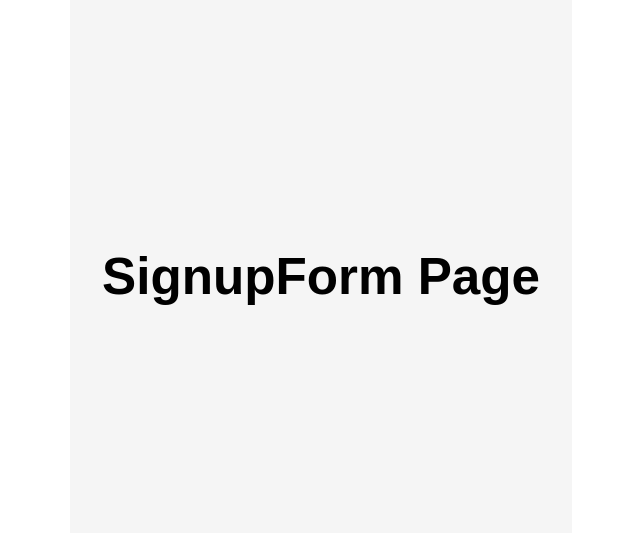
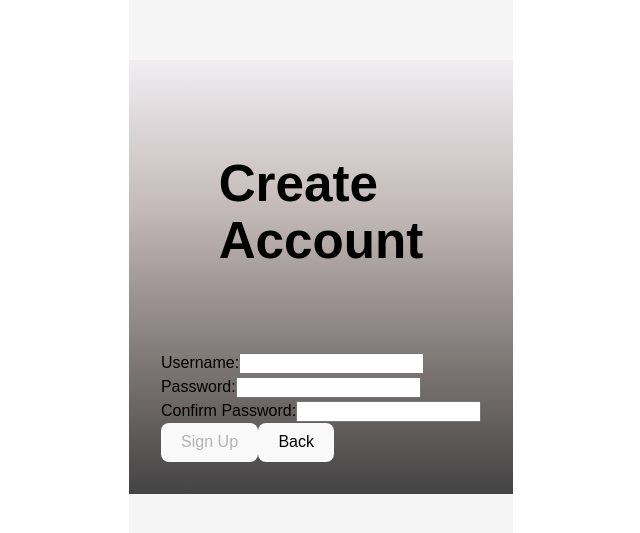
Before and after one commit to ForgeBrew96/digital-compile, a React (Vite) app: page /signup in a window 1280 px wide. Shown: the part 123-656 px from the top of the page, without its empty margins (319-959 px from the left). Built offline with nearby package versions, Linux system fonts and the light colour scheme; no server answers.

Commit message:
compile protocol page done

```diff
--- a/src/App.css
+++ b/src/App.css
@@ -3,6 +3,7 @@
   margin: 0 auto;
   padding: 2rem;
   text-align: center;
+  background: linear-gradient(to bottom, #f1edf1, rgb(197, 187, 187), rgb(133, 124, 124), rgb(68, 67, 67));
 }
 
 .logo {
@@ -33,17 +34,17 @@ justify-content: space-around;
   height: 100%;
   width: 0;
   position: fixed;
-  z-index: 1;
+  z-index: 3;
   top: 0;
   left: 0;
-  background-color: #81b29ac5;
+  background-color: #696666dc;
   overflow-x: hidden;
   transition: 0.5s;
   padding-top: 60px;
 }
 
 .sidebar.open {
-  width: 250px;
+  width: 350px;
 }
 
 .sidebar ul {
@@ -77,13 +78,23 @@ justify-content: space-around;
   opacity: 50%;
 }
 
+.nav {
+  display: flex;
+  justify-content: flex-end;
+  width: 100%;
+}
+
 .openbtn {
+  display: flex;
+  justify-content: flex-end;
   font-size: 20px;
   cursor: pointer;
-  background-color: #457B9D;
+  background-color: #0f1113e5;
   color: white;
   border: none;
   margin: 10px;
+  padding-left: 80px;
+  padding-right: 80px;
 }
 
 #main {
--- a/src/components/NavBar/NavBar.jsx
+++ b/src/components/NavBar/NavBar.jsx
@@ -16,7 +16,7 @@ const closeNav = () => {
     <div>
 
     {user ? (
-        <nav>
+        <nav className='nav'>
           <div id="mySidebar" className={`sidebar ${isOpen ? 'open': ''}`}>
             <button className="closebtn" onClick={closeNav}>X</button>
 
--- a/src/components/ProtocolDB/ProtocolDB.css
+++ b/src/components/ProtocolDB/ProtocolDB.css
@@ -1,14 +1,27 @@
-.protocol-buttons {
+.protocol-btn {
     display: flex;
     flex-wrap: wrap;
     gap: 8px;
-    margin-bottom: 16px;
+    background: linear-gradient(to left, #8f6197, rgb(233, 233, 170), rgb(214, 71, 71));
+    border: 2px solid #000000;
+    margin: 4px;
+    font-family:'Lucida Sans', 'Lucida Sans Regular', 'Lucida Grande', 'Lucida Sans Unicode', Geneva, Verdana, sans-serif;
 }
 
-.protocol-buttons button {
+.protocol-btn-background {
+    display: flex;
+    flex-wrap: wrap;
+    background: linear-gradient(to right, #f1edf1, rgb(197, 187, 187), rgb(133, 124, 124), rgb(68, 67, 67));
+    border: 2px solid #000000;
+    border-radius: 2%;
+    padding-left: 4%;
+    margin: 2%
+}
+
+.protocol-btn.selected {
     padding: 8px 12px;
-    border: 1px solid #ccc;
-    background-color: #f0f0f0;
+    background: linear-gradient(to left, #883599, rgb(218, 95, 95));
+    border: 3px solid #000000;
     cursor: pointer;
 }
 
@@ -21,7 +34,20 @@
     position: relative;
     background: url('protocol_images/Screenshots/Screenshot 2024-12-12 101328.png');
     background-size: cover;
+    z-index: 1;
 }
+
+.backgroundMat::before {
+    position: absolute;
+    z-index: -1;
+    top: 0;
+    left: 0;
+    width: 100%;
+    height: 100%;
+    content: "";
+    background-color: rgba(83, 77, 65, 0.329);
+}
+
 
 .headingProtocolDB {
     position: relative;
@@ -40,11 +66,28 @@
     width: 100%;
 }
 
+.scroll-container::-webkit-scrollbar {
+    width: 16px;
+}
+
+.scroll-container::-webkit-scrollbar-track {
+    background: linear-gradient(to bottom, #f1edf1, rgb(197, 187, 187), rgb(133, 124, 124), rgb(68, 67, 67));
+    border-radius: 100px;
+    border: outset rgba(136, 151, 145, 0.562) 2px
+  }
+
+  .scroll-container::-webkit-scrollbar-thumb {
+    background: linear-gradient(to bottom, #57184c, #57184c, rgb(49, 75, 189));
+    border: solid rgb(19, 16, 16) 2px;
+    border-radius: 100px;
+  }
+
 .grid-item {
     flex: 0 0 calc((100% / 6) - 5px);
     height: 300px;
     background-color: #fff;
-    border: 3px solid #ddd;
+    border: 3px outset #ddd;
+    border-radius: 2px;
     padding: 25px;
     text-align: center;
     position: relative;
--- a/src/components/ProtocolDB/ProtocolDB.jsx
+++ b/src/components/ProtocolDB/ProtocolDB.jsx
@@ -1,5 +1,5 @@
 import './ProtocolDB.css';
-import { useEffect, useState } from 'react';
+import { useState } from 'react';
 
 const ProtocolDB = ({ user, ogCards }) => {
  const [selectedProtocols, setSelectedProtols] = useState(new Set())
@@ -25,15 +25,56 @@ const protocolIds = Array.from(new Set(ogCards.map(card => card.protocol_id)))
     return (
         <div className = "backgroundMat">
         <img src = 'protocol_images/Screenshots/compile_logo_owned.png' className = "headingProtocolDB"/>
-        <div className="protocol-buttons">
-        {protocolIds.map(protocolId => (
+        <div className="protocol-btn-background">
+        {protocolIds.map(protocolId => {
+            let className = `protocol-btn protocol-${protocolId}`;
+            if (selectedProtocols.has(protocolId)) {
+                 className += ' selected';
+            }
+
+            let buttonText = ''
+            if (protocolId === 1) {
+                buttonText = 'Apathy'
+            } else if (protocolId === 2) {
+                buttonText = 'Life'
+            } else if (protocolId === 3) {
+                buttonText = 'Psychic'
+            } else if (protocolId === 4) {
+                buttonText = 'Plague'
+            } else if (protocolId === 5) {
+                buttonText = 'Metal'
+            } else if (protocolId === 6) {
+                buttonText = 'Light'
+            } else if (protocolId === 7) {
+                buttonText = 'Water'
+            } else if (protocolId === 8) {
+                buttonText = 'Hate'
+            } else if (protocolId === 9) {
+                buttonText = 'Love'
+            } else if (protocolId === 10) {
+                buttonText = 'Darkness'
+            } else if (protocolId === 11) {
+                buttonText = 'Fire'
+            } else if (protocolId === 12) {
+                buttonText = 'Gravity'
+            } else if (protocolId === 13) {
+                buttonText = 'Death'
+            } else if (protocolId === 14) {
+                buttonText = 'Speed'
+            } else {
+                buttonText = 'Spirit'
+            }
+
+            return (
             <button
             key={`protocol-${protocolId}`}
             onClick={() => handleProtocolClick(protocolId)}
-            className={selectedProtocols.has(protocolId) ? 'selected' : ''}>
-                Protocol {protocolId}
+            className={className}>
+            {buttonText}
             </button>
-        ))}
+            )
+        }
+    )}
         </div>
        <div className="scroll-container">
         {filteredCards.map(card => (
--- a/src/components/SignupForm/SignupForm.jsx
+++ b/src/components/SignupForm/SignupForm.jsx
@@ -1,11 +1,91 @@
+import { useState } from 'react';
+import { Link, useNavigate } from 'react-router-dom';
+import * as authService from '../../service/authService'
 import './SignupForm.css'
 
-const SignupForm = ({ user }) => {
-    return (
-        <h1>
-        SignupForm Page
-        </h1>
-    );
+const SignupForm = (props) => {
+  const navigate = useNavigate();
+  const [message, setMessage] = useState(['']);
+  const [formData, setFormData] = useState({
+    username: '',
+    password: '',
+    passwordConf: '',
+  });
+
+  const updateMessage = (msg) => {
+    setMessage(msg);
   };
 
-  export default SignupForm;
+  const handleChange = (e) => {
+    setFormData({ ...formData, [e.target.name]: e.target.value });
+  };
+
+  const handleSubmit = async (e) => {
+    e.preventDefault()
+    updateMessage('')
+    try {
+        const newUserResponse = await authService.signup(formData)
+        props.setUser(newUserResponse.user);
+          navigate('/dashboard')
+    } catch (error) {
+      updateMessage(error.message)
+  };
+}
+
+  const { username, password, passwordConf } = formData;
+
+  const isFormInvalid = () => {
+    return !(username && password && password === passwordConf);
+  };
+
+  return (
+    <main className="shared-container">
+      {/* <Link to="/">
+        <button className="back-button">←</button>
+      </Link> */}
+      <h1>Create<br/>Account</h1>
+      <p>{message}</p>
+      <form className="signup-form" onSubmit={handleSubmit}>
+        <div className="input-group">
+          <label htmlFor="username">Username:</label>
+          <input
+            type="text"
+            id="name"
+            value={username}
+            name="username"
+            onChange={handleChange}
+          />
+        </div>
+        <div className="input-group">
+          <label htmlFor="password">Password:</label>
+          <input
+            type="password"
+            id="password"
+            value={password}
+            name="password"
+            onChange={handleChange}
+          />
+        </div>
+        <div className="input-group">
+          <label htmlFor="confirm">Confirm Password:</label>
+          <input
+            type="password"
+            id="confirm"
+            value={passwordConf}
+            name="passwordConf"
+            onChange={handleChange}
+          />
+        </div>
+        <div>
+          <button className="submit-button" disabled={isFormInvalid()}>Sign Up</button>
+          <Link to="/">
+            <button>Back</button>
+          </Link>
+        </div>
+      </form>
+    </main>
+  );
+};
+
+
+export default SignupForm;
```
